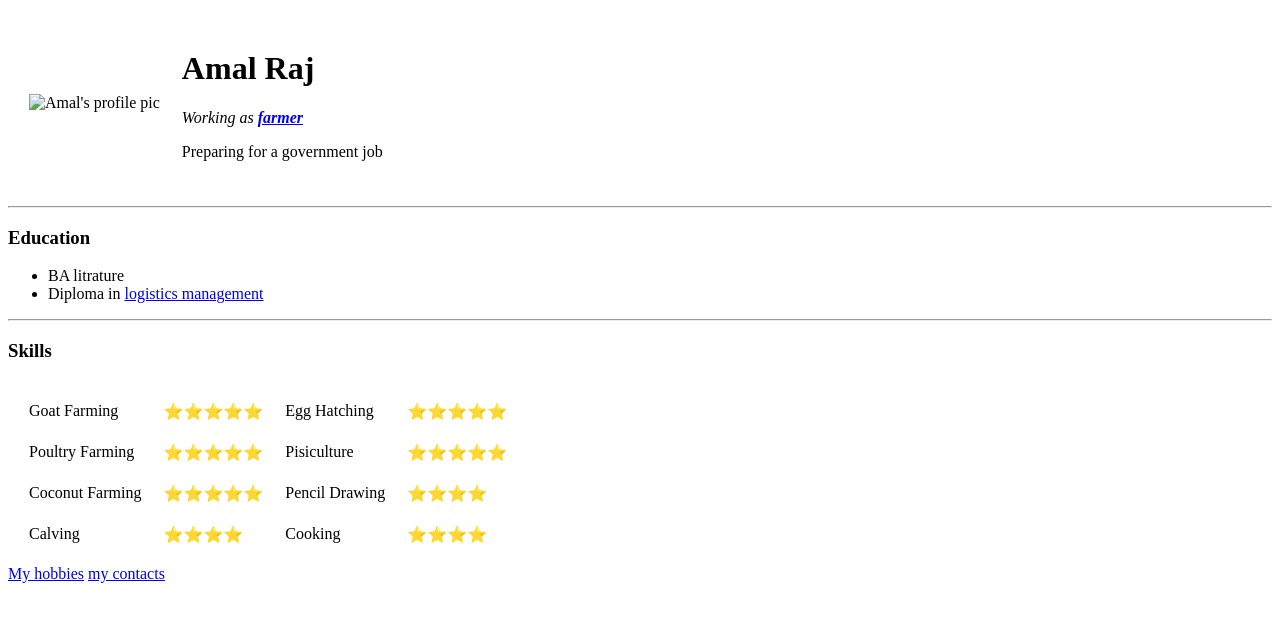
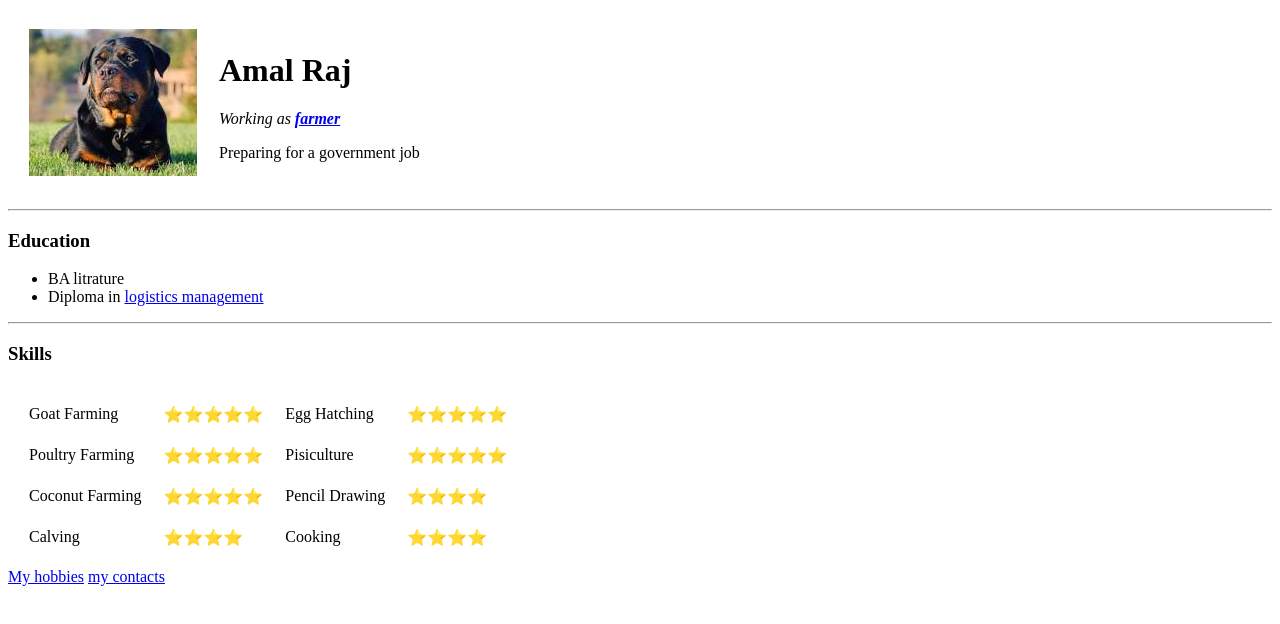
Before and after one commit to Amal1Nandu/my-cv, a plain HTML site: page index.html in a window 1280 px wide. Drawn offline with Linux system fonts and the light colour scheme.

Commit message:
Update index.html

```diff
--- a/index.html
+++ b/index.html
@@ -7,7 +7,7 @@
 <body>
 <table cellspacing="20">
     <tr>
-        <td>  <img src="image/image.jpg" alt="Amal's profile pic">  </td>
+        <td>  <img src="my-cv/image.jpg" alt="Amal's profile pic">  </td>
     <td>    <h1>Amal Raj</h1>
         <p> <em> Working as <strong> <a href="https://en.wikipedia.org/wiki/Farmer">farmer</a></strong> </em>  </p>
         <p>Preparing for a government job</p> </td>
```
